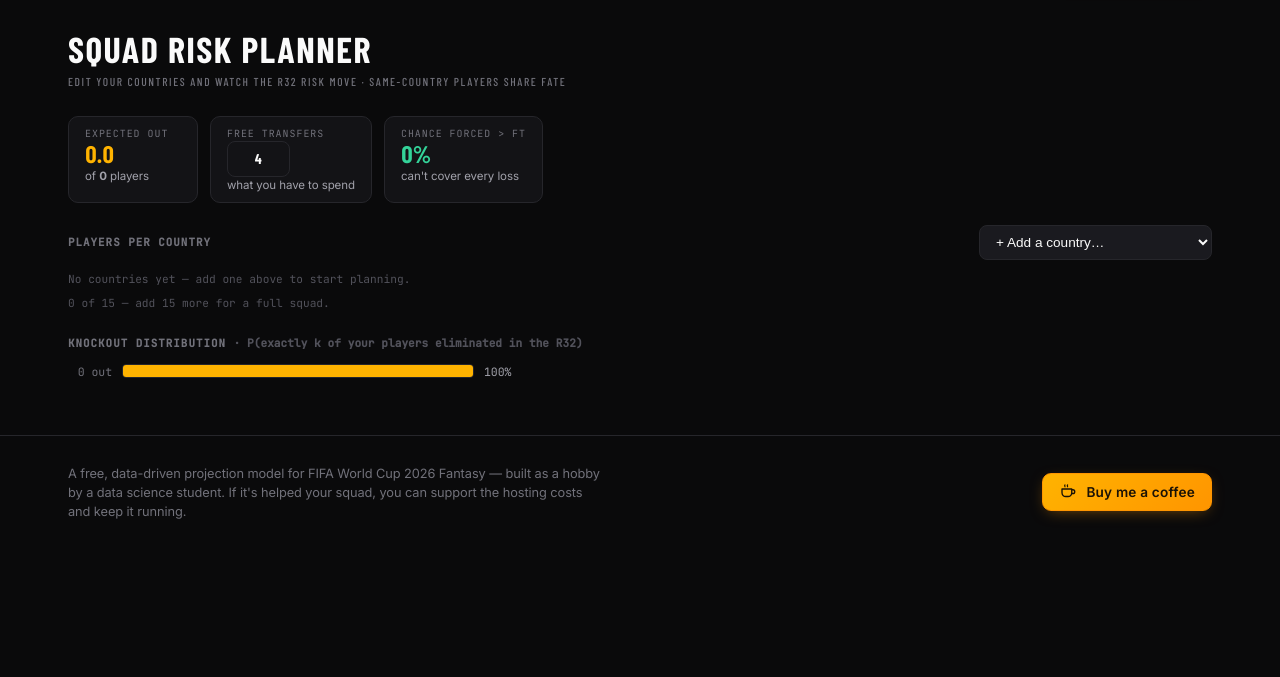
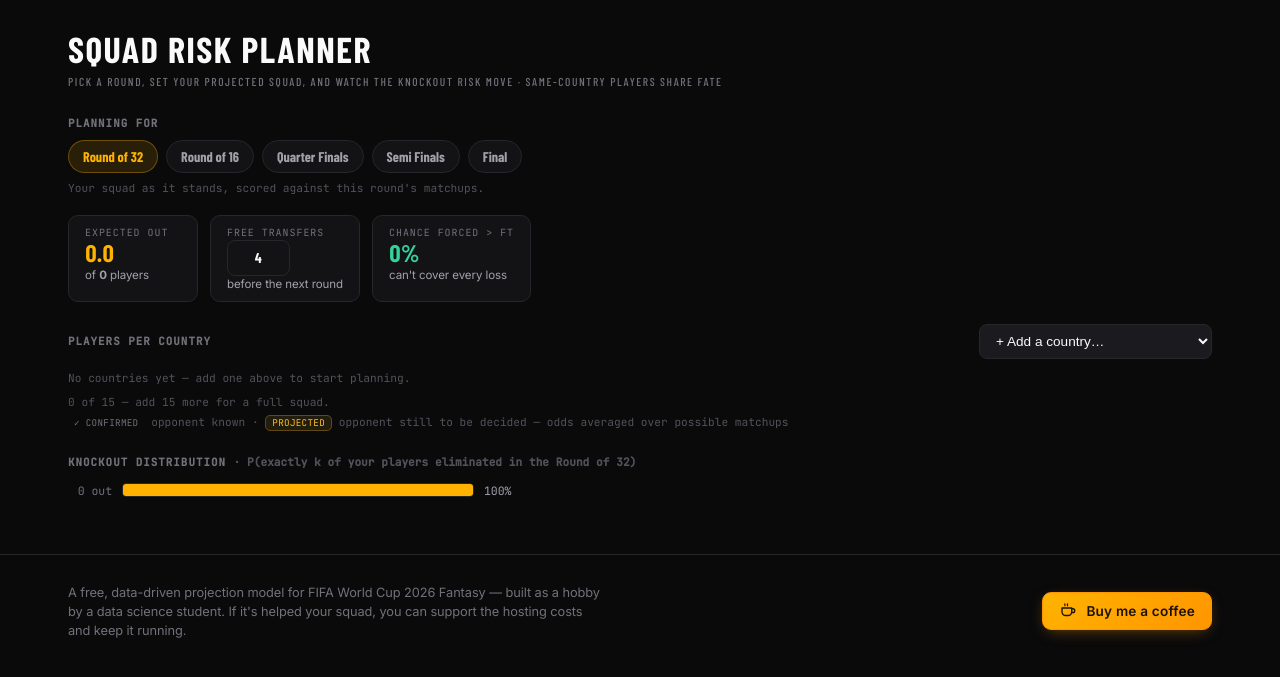
Before and after one commit to skyefung02/world-cup-fantasy-2026, a Flask app: page /squad-risk in a window 1280 px wide. Shown: the part 65-742 px from the top of the page. Run offline with Flask 3, Linux system fonts and the light colour scheme; some web fonts are replaced.

Commit message:
finalisation to squad risk page

```diff
--- a/app.py
+++ b/app.py
@@ -335,14 +335,33 @@ def squad_risk_page():
     country composition, so all recompute happens in the browser)."""
     import squad_risk as sr
 
-    ko_round = sr.current_ko_round()
-    ko_probs = sr.team_ko_probs(ko_round)                 # {abbr: p_ko}
+    # Planning spans the live round through the final: the same squad can be
+    # evaluated against any upcoming round's survival odds. team_ko_probs(r) is
+    # the chance a team loses in round r *given it's in it* — exactly what you
+    # want when modelling "the squad I'll field in the R16".
+    live_round = sr.current_ko_round()
+    plan_rounds = [r for r in KO_DISPLAY_ROUNDS if r >= live_round]
+
     proj_df = current_projections_df()
     name_by_abbr = proj_df.drop_duplicates("abbr").set_index("abbr")["team"].to_dict()
-    teams = sorted(
-        ({"abbr": a, "name": name_by_abbr.get(a, a), "flag": FLAGS.get(a, ""),
-          "p_ko": round(p, 4)} for a, p in ko_probs.items()),
-        key=lambda t: t["name"])
+
+    ko_probs_by_round = {r: {a: round(p, 4) for a, p in sr.team_ko_probs(r).items()}
+                         for r in plan_rounds}
+    all_abbrs = set().union(*(m.keys() for m in ko_probs_by_round.values())) if ko_probs_by_round else set()
+    teams_meta = {a: {"name": name_by_abbr.get(a, a), "flag": FLAGS.get(a, "")} for a in all_abbrs}
+    ft_by_round = {r: sr.FREE_TRANSFERS.get(r, 4) for r in plan_rounds}
+    round_options = [{"num": r, "label": KO_ROUND_LABELS.get(r, f"R{r}"),
+                      "name": KO_ROUND_NAMES.get(r, f"Round {r}")} for r in plan_rounds]
+
+    # A team's survival is "confirmed" when its opponent for that round is set —
+    # i.e. it appears in the confirmed fixtures. Otherwise the odds are projected
+    # (a Monte-Carlo average over the possible opponents the bracket could yield).
+    conf_fx = pd.read_csv("data/processed/fixtures.csv")
+    confirmed_by_round = {
+        r: sorted(set(sub["home_abbr"]) | set(sub["away_abbr"]))
+        for r in plan_rounds
+        for sub in [conf_fx[conf_fx["round_id"] == r]]
+    }
 
     counts, paste_error = {}, None
     start_empty = request.args.get("empty")
@@ -367,9 +386,9 @@ def squad_risk_page():
             except Exception:
                 counts = {}
 
-    # Keep only countries actually in this round (drops any already-eliminated
-    # players a stale imported squad might carry — the editor plans in-round only).
-    counts = {a: n for a, n in counts.items() if a in ko_probs}
+    # Keep only countries that appear in some planning round (drops group-stage
+    # leftovers a stale imported squad might carry).
+    counts = {a: n for a, n in counts.items() if a in all_abbrs}
 
     # Public + no team yet (and not explicitly starting empty) → show the import prompt.
     awaiting = IS_PUBLIC and request.method == "GET" and not start_empty
@@ -380,10 +399,12 @@ def squad_risk_page():
         "squad_risk.html",
         awaiting_paste=awaiting,
         paste_error=paste_error,
-        round_label=KO_ROUND_LABELS.get(ko_round, f"R{ko_round}"),
-        free_transfers=sr.FREE_TRANSFERS.get(ko_round, 4),
-        teams=teams,
-        ko_probs={a: round(p, 4) for a, p in ko_probs.items()},
+        round_options=round_options,
+        default_round=live_round,
+        ko_probs_by_round=ko_probs_by_round,
+        teams_meta=teams_meta,
+        ft_by_round=ft_by_round,
+        confirmed_by_round=confirmed_by_round,
         counts=counts,
         flags=FLAGS,
     )
--- a/templates/squad_risk.html
+++ b/templates/squad_risk.html
@@ -39,6 +39,10 @@
     .crow .cname { font-weight: 600; min-width: 120px; }
     .crow .csurv { font-family: var(--mono); font-size: 0.74rem; }
     .csurv.hot { color: var(--danger); } .csurv.warm { color: var(--warn); } .csurv.cool { color: var(--success); }
+    .fixture-tag { font-family: var(--mono); font-size: 0.58rem; letter-spacing: 0.3px; text-transform: uppercase;
+      padding: 1px 6px; border-radius: 5px; cursor: help; }
+    .fixture-tag.proj { color: var(--warn); background: rgba(251, 191, 36, 0.1); border: 1px solid rgba(251, 191, 36, 0.28); }
+    .fixture-tag.conf { color: var(--text-subtle); }
     .cstep { display: flex; align-items: center; gap: 10px; margin-left: auto; }
     .stepbtn { width: 26px; height: 26px; border-radius: 7px; background: var(--surface-2);
       border: 1px solid var(--border); color: var(--text); font-size: 1rem; cursor: pointer; line-height: 1; }
@@ -62,6 +66,14 @@
     .rd-p { width: 44px; color: var(--text-muted); }
     .tlink { color: var(--accent); text-decoration: none; }
     .tlink:hover { text-decoration: underline; }
+
+    /* ── round selector ── */
+    .round-pills { display: flex; gap: 8px; flex-wrap: wrap; margin-bottom: 16px; }
+    .round-pill { font-family: var(--display); font-weight: 700; font-size: 0.88rem; padding: 7px 14px;
+      border-radius: 999px; background: var(--surface); border: 1px solid var(--border);
+      color: var(--text-muted); cursor: pointer; }
+    .round-pill:hover { color: var(--text); border-color: var(--border-strong); }
+    .round-pill.active { background: var(--accent-bg); color: var(--accent); border-color: var(--accent-border); }
 
     /* ── start: two equal paths (manual | import) ── */
     .start-choices { display: grid; grid-template-columns: 1fr 1fr; gap: 16px; margin: 8px 0 30px; }
@@ -109,7 +121,7 @@
   {% if awaiting_paste %}
     <div class="page-head"><div>
       <h1 class="page-title">Squad Risk Planner</h1>
-      <p class="page-sub">Test transfer scenarios for the {{ round_label }} — two ways to start, whichever you prefer.</p>
+      <p class="page-sub">Test transfer scenarios round by round — two ways to start, whichever you prefer.</p>
     </div></div>
 
     <div class="start-choices">
@@ -136,13 +148,25 @@
   {% else %}
     <div class="page-head"><div>
       <h1 class="page-title">Squad Risk Planner</h1>
-      <p class="page-sub">Edit your countries and watch the {{ round_label }} risk move · same-country players share fate</p>
+      <p class="page-sub">Pick a round, set your projected squad, and watch the knockout risk move · same-country players share fate</p>
     </div></div>
 
     <div id="riskApp"
-         data-koprobs='{{ ko_probs | tojson }}'
-         data-teams='{{ teams | tojson }}'
+         data-koprobs-by-round='{{ ko_probs_by_round | tojson }}'
+         data-teams-meta='{{ teams_meta | tojson }}'
+         data-ft-by-round='{{ ft_by_round | tojson }}'
+         data-confirmed-by-round='{{ confirmed_by_round | tojson }}'
+         data-default-round="{{ default_round }}"
          data-counts='{{ counts | tojson }}'>
+
+      <div class="section-label" style="margin:0 0 10px">Planning for</div>
+      <div class="round-pills" id="roundPills">
+        {% for r in round_options %}
+        <button class="round-pill {% if r.num == default_round %}active{% endif %}" data-round="{{ r.num }}">{{ r.name }}</button>
+        {% endfor %}
+      </div>
+      <p class="cap-note" id="planHint" style="margin:-8px 0 20px"></p>
+
       <div class="risk-summary">
         <div class="cap-stat">
           <span class="lbl">Expected out</span>
@@ -151,8 +175,8 @@
         </div>
         <div class="cap-stat">
           <span class="lbl">Free transfers</span>
-          <span class="val"><input class="ft-input" id="ftInput" type="number" min="0" max="15" value="{{ free_transfers }}"></span>
-          <span class="sub">what you have to spend</span>
+          <span class="val"><input class="ft-input" id="ftInput" type="number" min="0" max="15" value=""></span>
+          <span class="sub">before the next round</span>
         </div>
         <div class="cap-stat risk-over" id="riskOver">
           <span class="lbl">Chance forced &gt; FT</span>
@@ -167,9 +191,13 @@
       </div>
       <div id="countryRows" class="country-rows"></div>
       <p class="cap-note" id="squadHint" style="margin-top:10px"></p>
+      <p class="cap-note" style="margin-top:6px">
+        <span class="fixture-tag conf">✓ confirmed</span> opponent known ·
+        <span class="fixture-tag proj">projected</span> opponent still to be decided — odds averaged over possible matchups
+      </p>
 
       <div class="section-label" style="margin-top:26px">Knockout distribution
-        <span class="cap-note">· P(exactly k of your players eliminated in the {{ round_label }})</span>
+        <span class="cap-note">· P(exactly k of your players eliminated in the <span id="distRoundName"></span>)</span>
       </div>
       <div class="risk-dist" id="riskDist"></div>
     </div>
@@ -181,11 +209,18 @@
     (function () {
       const app = document.getElementById("riskApp");
       if (!app) return;
-      const koProbs = JSON.parse(app.dataset.koprobs);          // {abbr: p_ko}
-      const teams   = JSON.parse(app.dataset.teams);            // [{abbr,name,flag,p_ko}]
-      let   counts  = JSON.parse(app.dataset.counts);           // {abbr: n}
-      const teamByAbbr = Object.fromEntries(teams.map(t => [t.abbr, t]));
+      const koByRound = JSON.parse(app.dataset.koprobsByRound);   // {round: {abbr: p_ko}}
+      const teamsMeta = JSON.parse(app.dataset.teamsMeta);        // {abbr: {name, flag}}
+      const ftByRound = JSON.parse(app.dataset.ftByRound);        // {round: ft}
+      const confByRound = JSON.parse(app.dataset.confirmedByRound); // {round: [abbr]} with a set opponent
+      let   counts    = JSON.parse(app.dataset.counts);           // {abbr: n}
+      let   round     = String(app.dataset.defaultRound);         // active round key
+      const rounds    = Object.keys(koByRound).map(Number).sort((a, b) => a - b);
+      const firstRound = String(rounds[0]);
 
+      const pillWrap = document.getElementById("roundPills");
+      const planHint = document.getElementById("planHint");
+      const distName = document.getElementById("distRoundName");
       const rowsEl  = document.getElementById("countryRows");
       const addSel  = document.getElementById("addCountry");
       const ftInput = document.getElementById("ftInput");
@@ -196,15 +231,20 @@
       const distEl  = document.getElementById("riskDist");
       const hintEl  = document.getElementById("squadHint");
 
+      // Active round's knockout probs + its label (from the pill text).
+      const koProbs = () => koByRound[round] || {};
+      const roundName = r => (pillWrap.querySelector(`[data-round="${r}"]`) || {}).textContent || "";
+
       const total = () => Object.values(counts).reduce((s, n) => s + n, 0);
       const survClass = s => s < 0.5 ? "hot" : s < 0.85 ? "warm" : "cool";
 
       // Grouped Poisson-binomial: one spike per country (all n share fate).
       function computeDist() {
+        const ko = koProbs();
         let dist = [1.0];
         for (const [abbr, n] of Object.entries(counts)) {
           if (!n) continue;
-          const p = koProbs[abbr] ?? 0;
+          const p = ko[abbr] ?? 0;
           const next = new Array(dist.length + n).fill(0);
           for (let k = 0; k < dist.length; k++) {
             next[k] += dist[k] * (1 - p);      // country survives
@@ -216,16 +256,25 @@
       }
 
       function renderRows() {
+        const ko = koProbs();
+        const conf = confByRound[round] || [];
         const abbrs = Object.keys(counts).filter(a => counts[a] > 0)
-          .sort((a, b) => counts[b] * (koProbs[b] ?? 0) - counts[a] * (koProbs[a] ?? 0));
+          .sort((a, b) => counts[b] * (ko[b] ?? 0) - counts[a] * (ko[a] ?? 0));
         const t = total();
         rowsEl.innerHTML = abbrs.map(a => {
-          const info = teamByAbbr[a] || { name: a, flag: "" };
-          const surv = 1 - (koProbs[a] ?? 0);
+          const info = teamsMeta[a] || { name: a, flag: "" };
+          const inRound = a in ko;
+          const surv = 1 - (ko[a] ?? 1);
+          const survTxt = inRound ? `${Math.round(surv * 100)}% survive` : "out this round";
+          const tag = !inRound ? ""
+            : conf.includes(a)
+              ? `<span class="fixture-tag conf" title="Opponent confirmed — odds from the actual fixture">✓ confirmed</span>`
+              : `<span class="fixture-tag proj" title="Opponent not set yet — odds are a Monte-Carlo average over the possible matchups">projected</span>`;
           return `<div class="crow" data-abbr="${a}">
             <span class="flag">${info.flag || ""}</span>
             <span class="cname">${info.name}</span>
-            <span class="csurv ${survClass(surv)}">${Math.round(surv * 100)}% survive</span>
+            <span class="csurv ${inRound ? survClass(surv) : "hot"}">${survTxt}</span>
+            ${tag}
             <div class="cstep">
               <button class="stepbtn" data-act="dec" title="Remove one">−</button>
               <span class="cnum">${counts[a]}</span>
@@ -237,9 +286,16 @@
       }
 
       function renderAdd() {
-        const avail = teams.filter(t => !(counts[t.abbr] > 0));
+        const ko = koProbs();
+        const conf = confByRound[round] || [];
+        // Offer countries still alive for this round (skip ones already added / eliminated).
+        const avail = Object.keys(ko)
+          .filter(a => !(counts[a] > 0) && ko[a] < 0.999)
+          .map(a => ({ abbr: a, name: (teamsMeta[a] || {}).name || a, flag: (teamsMeta[a] || {}).flag || "",
+                       surv: 1 - ko[a], proj: !conf.includes(a) }))
+          .sort((x, y) => x.name.localeCompare(y.name));
         addSel.innerHTML = `<option value="">+ Add a country…</option>` +
-          avail.map(t => `<option value="${t.abbr}">${t.flag || ""} ${t.name} — ${Math.round((1 - t.p_ko) * 100)}% survive</option>`).join("");
+          avail.map(t => `<option value="${t.abbr}">${t.flag} ${t.name} — ${Math.round(t.surv * 100)}% survive${t.proj ? " (projected)" : ""}</option>`).join("");
       }
 
       function renderRisk() {
@@ -272,7 +328,28 @@
           : `${t} of 15 — add ${15 - t} more for a full squad.`;
       }
 
-      function renderAll() { renderRows(); renderAdd(); renderRisk(); }
+      function renderMeta() {
+        distName.textContent = roundName(round);
+        planHint.textContent = round === firstRound
+          ? "Your squad as it stands, scored against this round's matchups."
+          : `Planning ahead — set the squad you expect to field in the ${roundName(round)} after your transfers.`;
+        pillWrap.querySelectorAll(".round-pill").forEach(p =>
+          p.classList.toggle("active", p.dataset.round === round));
+      }
+
+      function renderAll() { renderMeta(); renderRows(); renderAdd(); renderRisk(); }
+
+      function selectRound(r) {
+        if (!(r in koByRound)) return;
+        round = r;
+        ftInput.value = ftByRound[r];   // reset to the round's transfer allowance
+        renderAll();
+      }
+
+      pillWrap.addEventListener("click", e => {
+        const pill = e.target.closest(".round-pill"); if (!pill) return;
+        selectRound(pill.dataset.round);
+      });
 
       rowsEl.addEventListener("click", e => {
         const btn = e.target.closest("[data-act]"); if (!btn) return;
@@ -292,6 +369,7 @@
       });
 
       ftInput.addEventListener("input", renderRisk);
+      ftInput.value = ftByRound[round];   // seed the current round's allowance
       renderAll();
     })();
   </script>
```
Also changed, not shown: data/processed/player_fixtures.csv.
